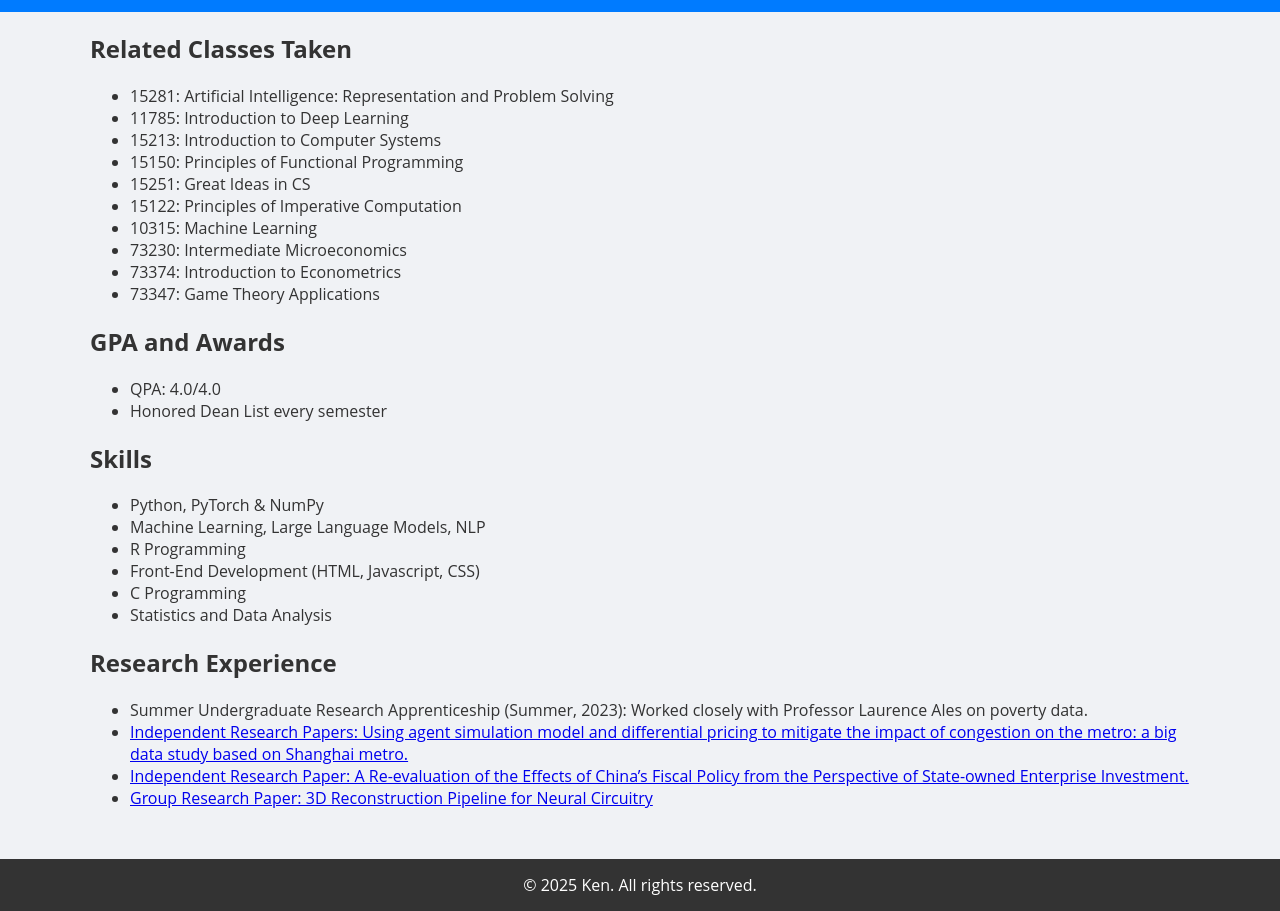
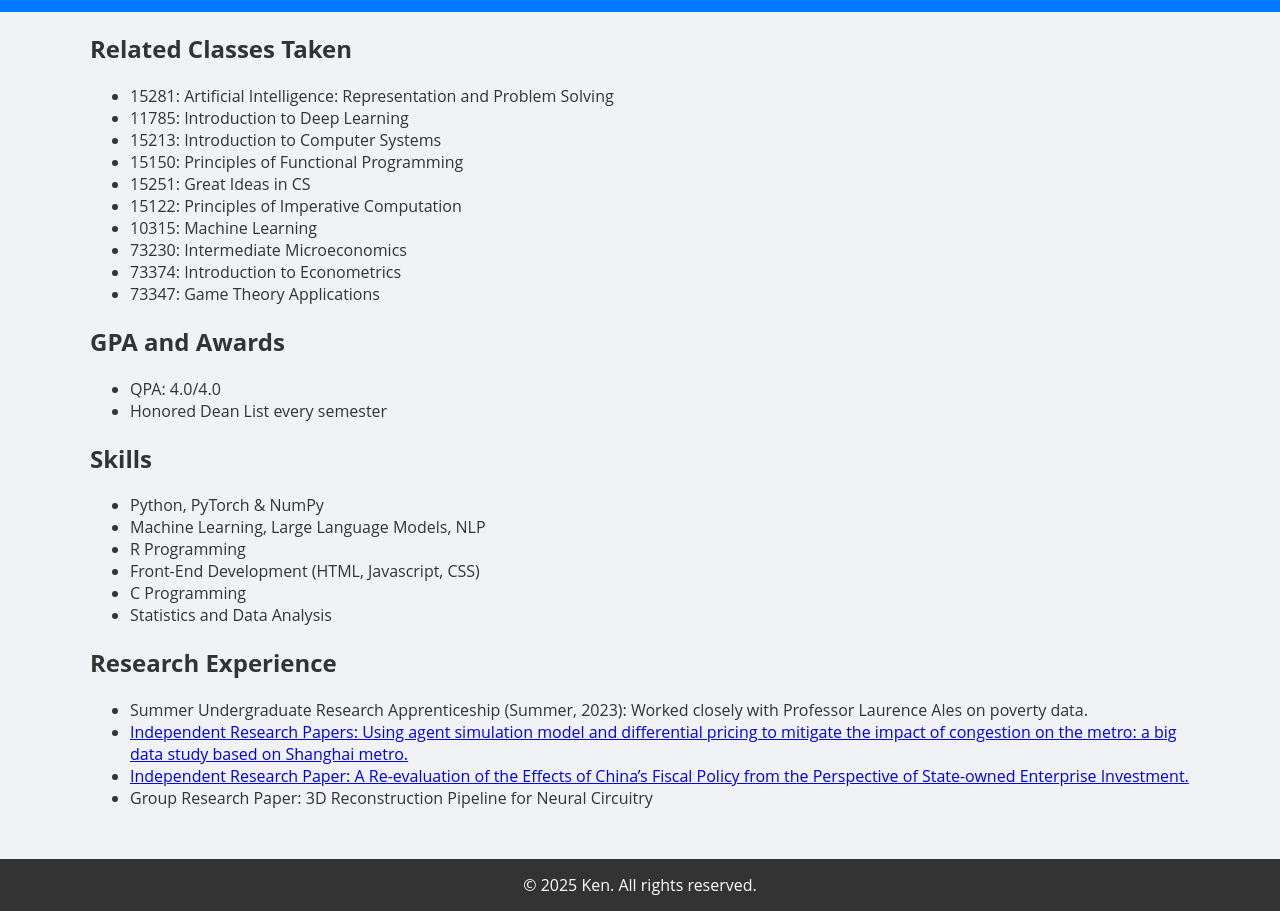
Before and after one commit to HaisenKang/HaisenKang.github.io, a plain HTML site: page main.html in a window 1280 px wide. Shown: the part 99-1010 px from the top of the page. Drawn offline with Linux system fonts and the light colour scheme.

Commit message:
Update main.html

```diff
--- a/main.html
+++ b/main.html
@@ -63,7 +63,7 @@
                     <a href="paper2.pdf" target="_blank"> Independent Research Paper: A Re-evaluation of the Effects of China’s Fiscal Policy from the Perspective of State-owned Enterprise Investment.</a>
                 </li>
                 <li>
-                    <a href="paper3.pdf" target="_blank"> Group Research Paper: 3D Reconstruction Pipeline for Neural Circuitry</a>
+                    Group Research Paper: 3D Reconstruction Pipeline for Neural Circuitry
                 </li>
             </ul>
         </section>
```
